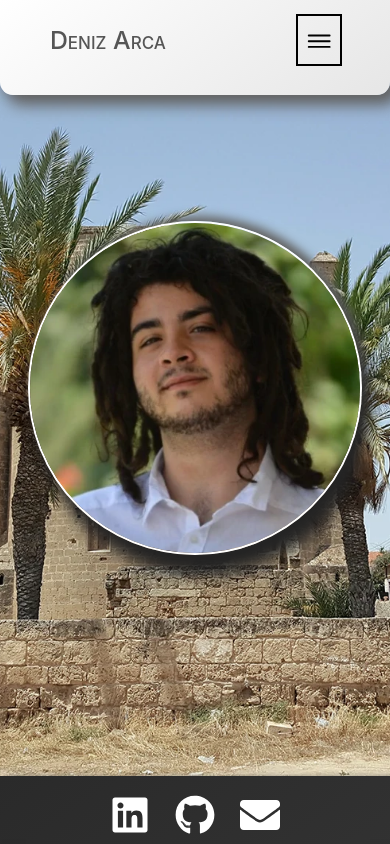
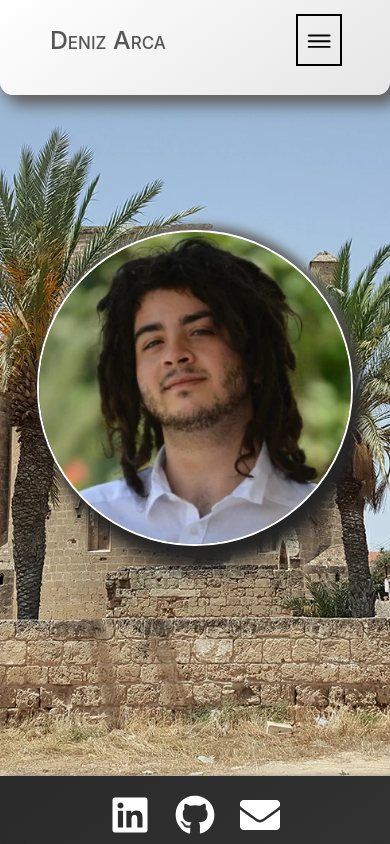
Before and after one commit to denzii/sinda-portfolio, a React (Create React App) app: page / in a window 390 px wide. Shown: the top 844 px of the page. Built offline with nearby package versions, Linux system fonts and the light colour scheme.

Commit message:
made hero foreground smaller for mobile resolutions

```diff
--- a/src/style/abstracts/_mediaQueries.scss
+++ b/src/style/abstracts/_mediaQueries.scss
@@ -1,4 +1,10 @@
 @use "variables" as v;
+
+@mixin desktopMediaQuery {
+    @media only screen and (max-width: #{v.$desktopBreakpoint}) {
+        @content
+    }
+};
 
 @mixin tabletMediaQuery {
     @media only screen and (max-width: #{v.$tabletBreakpoint}) {
--- a/src/style/abstracts/_variables.scss
+++ b/src/style/abstracts/_variables.scss
@@ -14,6 +14,7 @@ $global-fonts: -apple-system, BlinkMacSystemFont, "Segoe UI", "Roboto", "Oxygen"
 $global-font-colour: #555;
 
 
+$desktopBreakpoint:1480px;
 $tabletBreakpoint:1280px;
 $mobileBreakpoint:800px;
 $lowEndBreakpoint:485px;
--- a/src/style/hero.scss
+++ b/src/style/hero.scss
@@ -17,8 +17,7 @@
     	box-shadow:  8px 20px 15px #242424, 4px -5px 10px #666666;
 
 		@include a.mobileMediaQuery{
-			margin-left: 1.75em;
-			margin-right: 1.75em;
+			max-width: 19.5em;
 		}
   	}
 }
```
